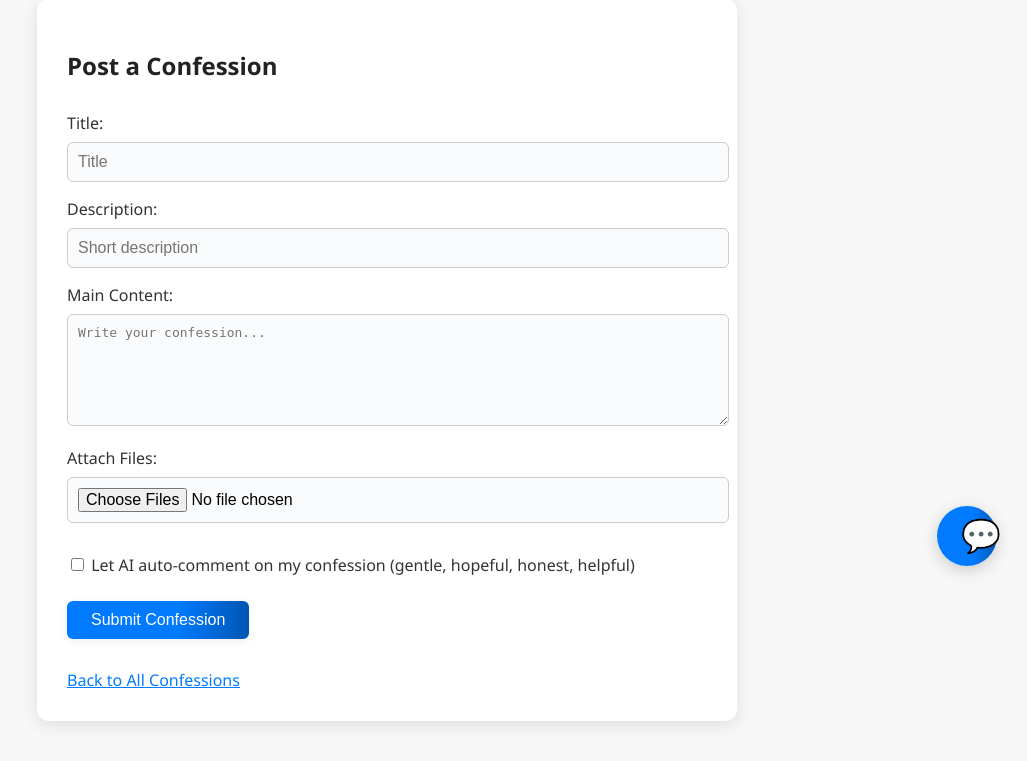
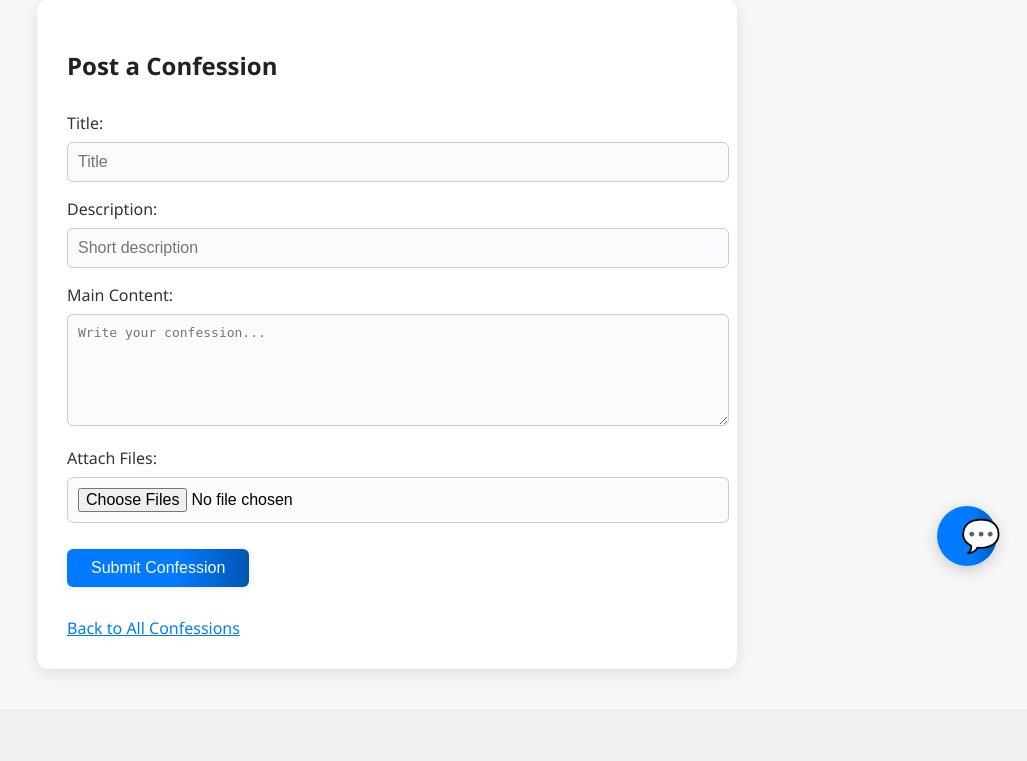
Before and after one commit to leo-git-1234/confession-forum-clean, a Flask app: template templates/post.html in a window 1280 px wide. Shown: the part 194-955 px from the top of the page, without its empty margins (253-1280 px from the left). After the commit the page ends 863 px from the top, so only its background shows below. Run offline with Flask 3, Linux system fonts and the light colour scheme; the template is opened without the code that fills it, so the values that code supplies are empty.

Commit message:
Removed AI commenting tool

```diff
--- a/templates/post.html
+++ b/templates/post.html
@@ -14,11 +14,6 @@
     <label for="files">Attach Files:</label>
     <input type="file" id="files" name="files" multiple accept=".pdf,.doc,.docx,.txt">
 
-    <div style="margin: 15px 0;">
-        <input type="checkbox" id="ai_autocomment" name="ai_autocomment">
-        <label for="ai_autocomment">Let AI auto-comment on my confession (gentle, hopeful, honest, helpful)</label>
-    </div>
-
     <button type="submit">Submit Confession</button>
 </form>
 <div style="margin-top:20px;">
```
